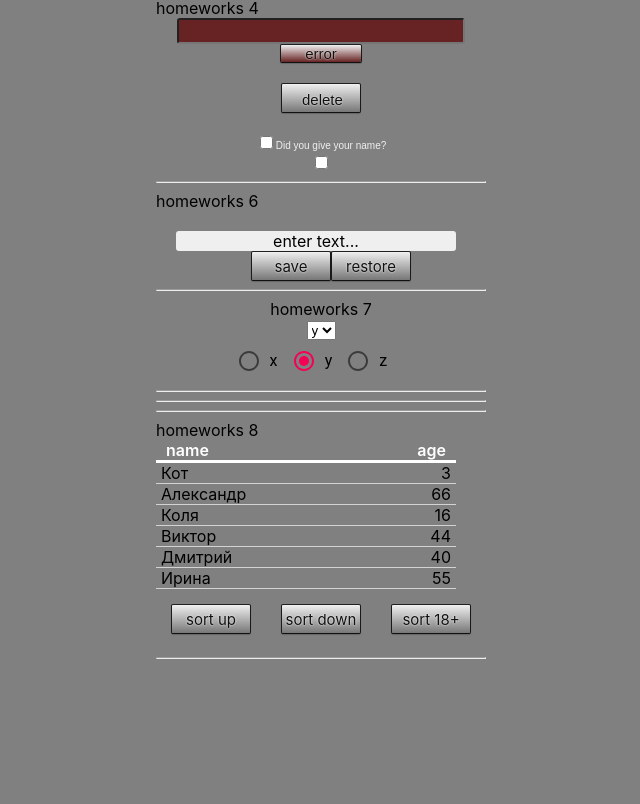
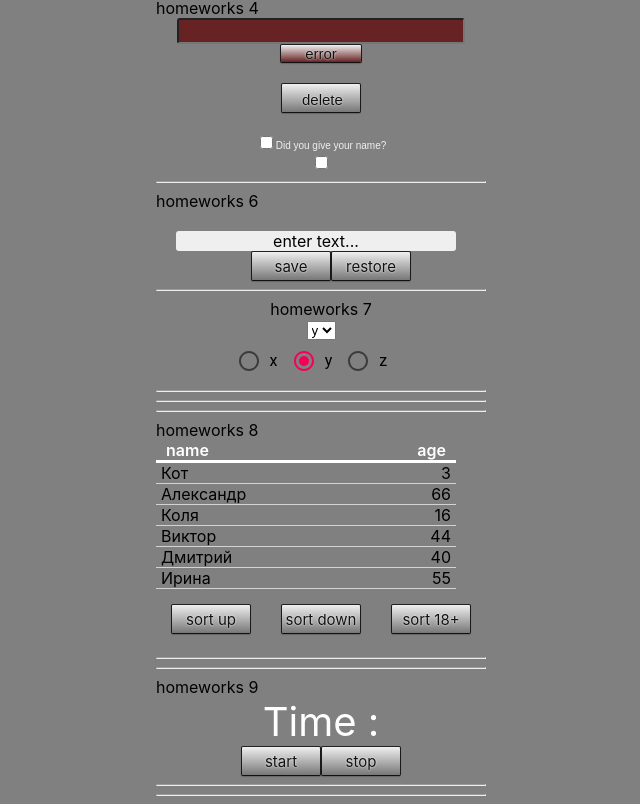
Before and after one commit to TkachukSA/homeworks-Ignat, a React (Create React App) app: page /#/pre-junior in a window 1280 px wide. Shown: the part 719-1523 px from the top of the page, without its empty margins (319-959 px from the left). Before the commit the page ends 1386 px from the top, so only its background shows below. Built offline with nearby package versions, Linux system fonts and the light colour scheme.

Commit message:
work 9  work

```diff
--- a/src/p1-main/m1-ui/u1-app/App.tsx
+++ b/src/p1-main/m1-ui/u1-app/App.tsx
@@ -8,6 +8,7 @@ import HW2 from "../../../p2-homeworks/h2/HW2";
 import HW5 from "../../../p2-homeworks/h5/HW5";
 import HW6 from "../../../p2-homeworks/h6/HW6";
 import HW8 from "../../../p2-homeworks/h8/HW8";
+import HW9 from "../../../p2-homeworks/h9/HW9";
 
 function App() {
 
--- a/src/p2-homeworks/h5/pages/PreJunior.tsx
+++ b/src/p2-homeworks/h5/pages/PreJunior.tsx
@@ -6,6 +6,7 @@ import HW4 from "../../h4/HW4";
 import HW6 from "../../h6/HW6";
 import HW7 from "../../h7/HW7";
 import HW8 from "../../h8/HW8";
+import HW9 from "../../h9/HW9";
 
 function PreJunior() {
     return (
@@ -17,6 +18,7 @@ function PreJunior() {
             <HW6/>
             <HW7/>
             <HW8/>
+            <HW9/>
 
 
         </div>
--- /dev/null
+++ b/src/p2-homeworks/h9/Clock.module.css
@@ -0,0 +1,12 @@
+.clock{font-size: 40px;
+    color: white;
+    text-align: center;
+}
+.date{
+    color: rgba(255, 255, 255, 0.14);
+    font-size: 20px;
+    text-align: center;
+}
+.click{
+    text-align: center;
+}
--- a/src/p2-homeworks/h9/Clock.tsx
+++ b/src/p2-homeworks/h9/Clock.tsx
@@ -1,5 +1,6 @@
 import React, {useState} from "react";
 import SuperButton from "../h4/common/c2-SuperButton/SuperButton";
+import s from'./Clock.module.css'
 
 function Clock() {
     const [timerId, setTimerId] = useState<number>(0);
@@ -7,43 +8,56 @@ function Clock() {
     const [show, setShow] = useState<boolean>(false);
 
     const stop = () => {
-        // stop
+        clearTimeout(timerId)
     }
     const start = () => {
         stop();
         const id: number = window.setInterval(() => {
+           setDate(new Date())
+
+            /*new Date().toLocaleString()  .toLocaleTimeString() */
+
             // setDate
         }, 1000);
         setTimerId(id);
+        setShow(true)
+
     }
 
     const onMouseEnter = () => {
+        setShow(true)
         // show
     };
     const onMouseLeave = () => {
-        // close
+        setShow(false)
+
     };
 
-    const stringTime = "Time"; // fix with date
+    const stringTime =  "Time"; // fix with date
     const stringDate = "Date"; // fix with date
 
     return (
         <div>
-            <div
+            <div className={s.clock}
                 onMouseEnter={onMouseEnter}
                 onMouseLeave={onMouseLeave}
             >
-                {stringTime}
+                {stringTime} : {date?.toLocaleTimeString()}
             </div>
 
+
+
             {show && (
-                <div>
-                    {stringDate}
+                <div className={s.date}>
+                    {stringDate}  : {date?.toLocaleDateString()}
                 </div>
             )}
+            <div className={s.click}>
+                <SuperButton onClick={start}>start</SuperButton>
+                <SuperButton onClick={stop}>stop</SuperButton>
+            </div>
 
-            <SuperButton onClick={start}>start</SuperButton>
-            <SuperButton onClick={stop}>stop</SuperButton>
+
 
         </div>
     );
```
Also changed, not shown: src/p2-homeworks/h9/HW9.tsx (line endings or trailing spaces).
